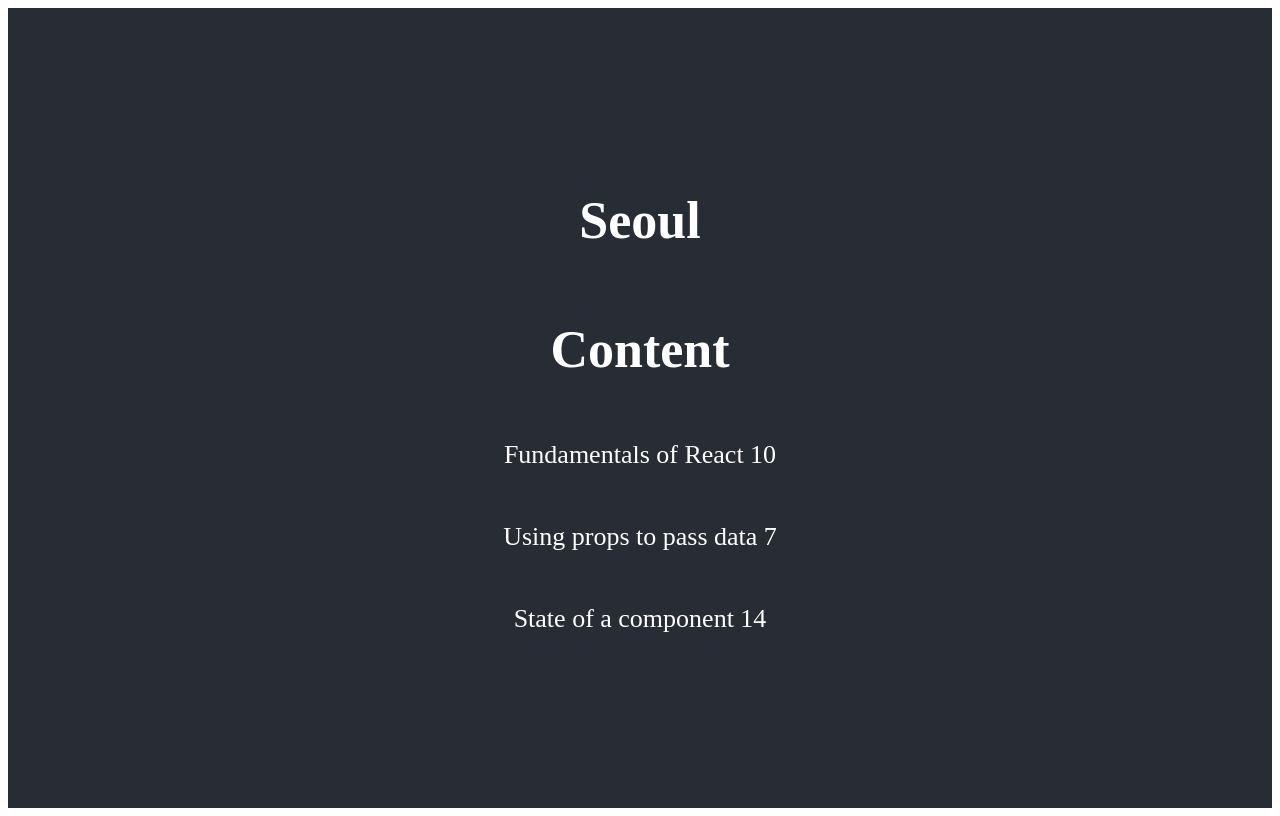
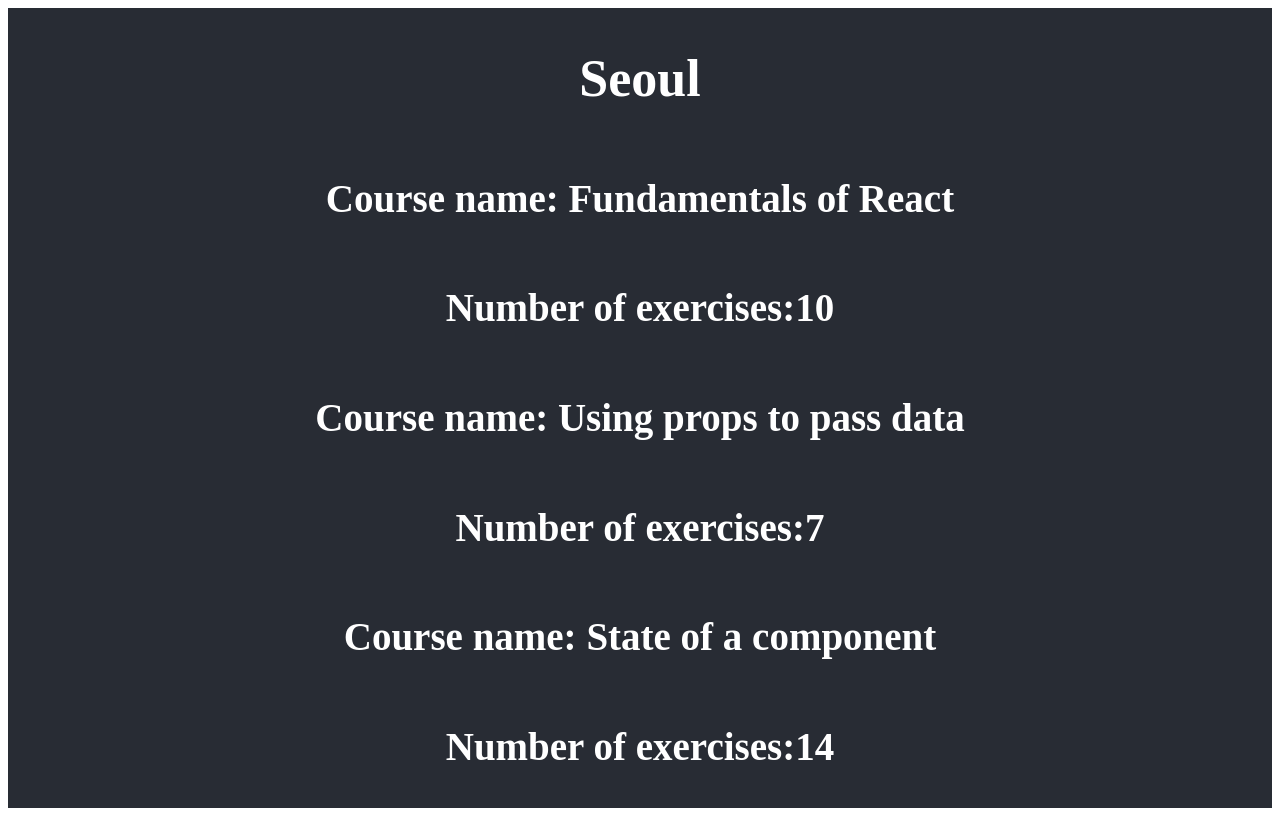
Before and after one commit to SSOL7/Osa1, a React (Vite) app: page / in a window 1280 px wide. Built offline with nearby package versions, Linux system fonts and the light colour scheme.

Commit message:
Tehtävä 1.5

```diff
--- a/src/App.jsx
+++ b/src/App.jsx
@@ -1,10 +1,11 @@
+import {useState} from 'react';
 import './App.css';
 import Header from './Header';
 import Content from './Content';
 import Total from './Total';
 
 function App() {
-  const parts = [
+  const [parts, setParts] = useState([
     {
       name: 'Fundamentals of React',
       exercises: 10
@@ -17,15 +18,23 @@
       name: 'State of a component',
       exercises: 14
     }
-  ]
-  const numbers = [1, 2, 3, 4, 5];
+  ]);
 
 
   return (
     <div className="App">
+
       <header className="App-header">
         <h1>Seoul</h1>
-        <Content parts={parts}/>
+        {parts.map(part => {
+          return (
+            <Content
+            key={part.name}
+            name={part.name}
+            exercises={part.exercises}
+            />
+          )
+        })}
       </header>
     </div>
   )
--- a/src/Content.jsx
+++ b/src/Content.jsx
@@ -1,11 +1,10 @@
 import React from 'react'
 
-function Content(props) {
-  const { parts } = props
+function Content({name, exercises}) {
   return (
     <>
-    <h1>Content</h1>
-    {parts.map(part => <p key={part.name}>{part.name} {part.exercises}</p>)}
+    <h2>Course name: {name} </h2>
+    <h2>Number of exercises:{exercises} </h2>
     </>
   )
 }
```
